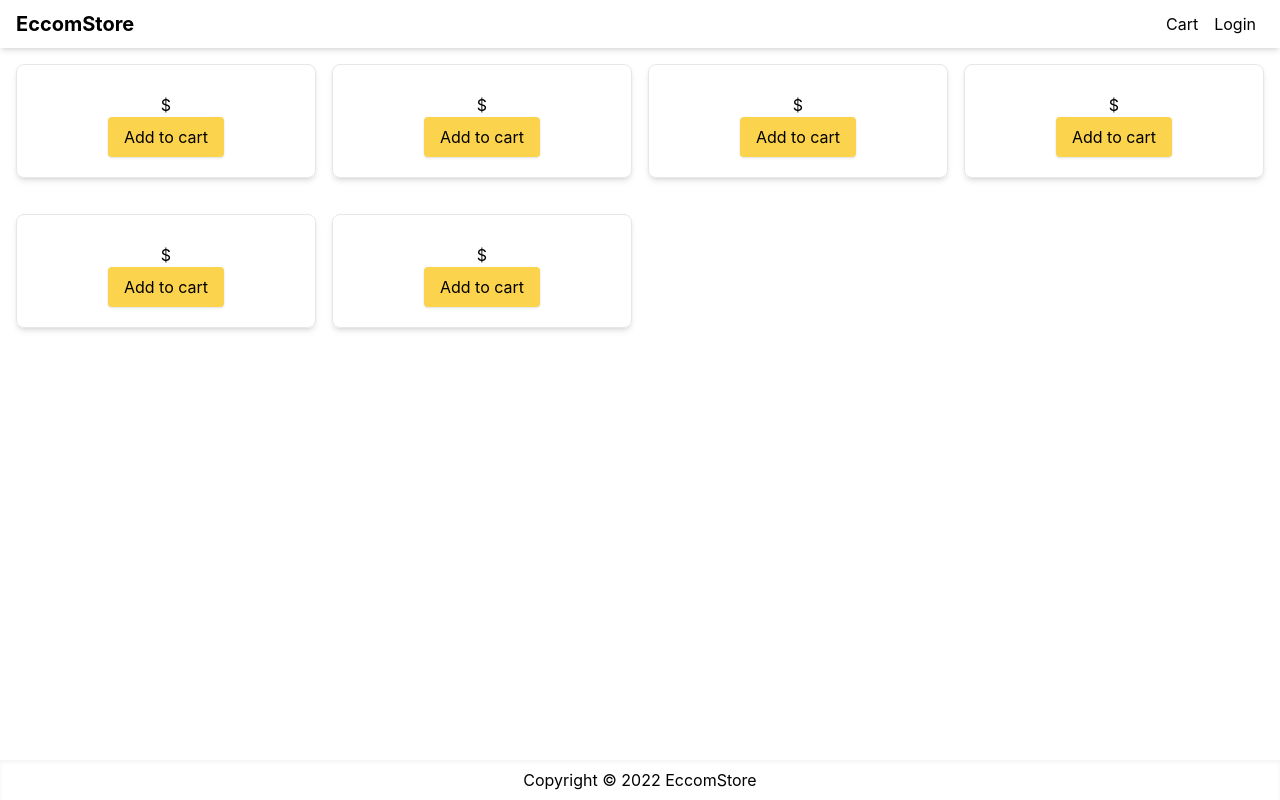
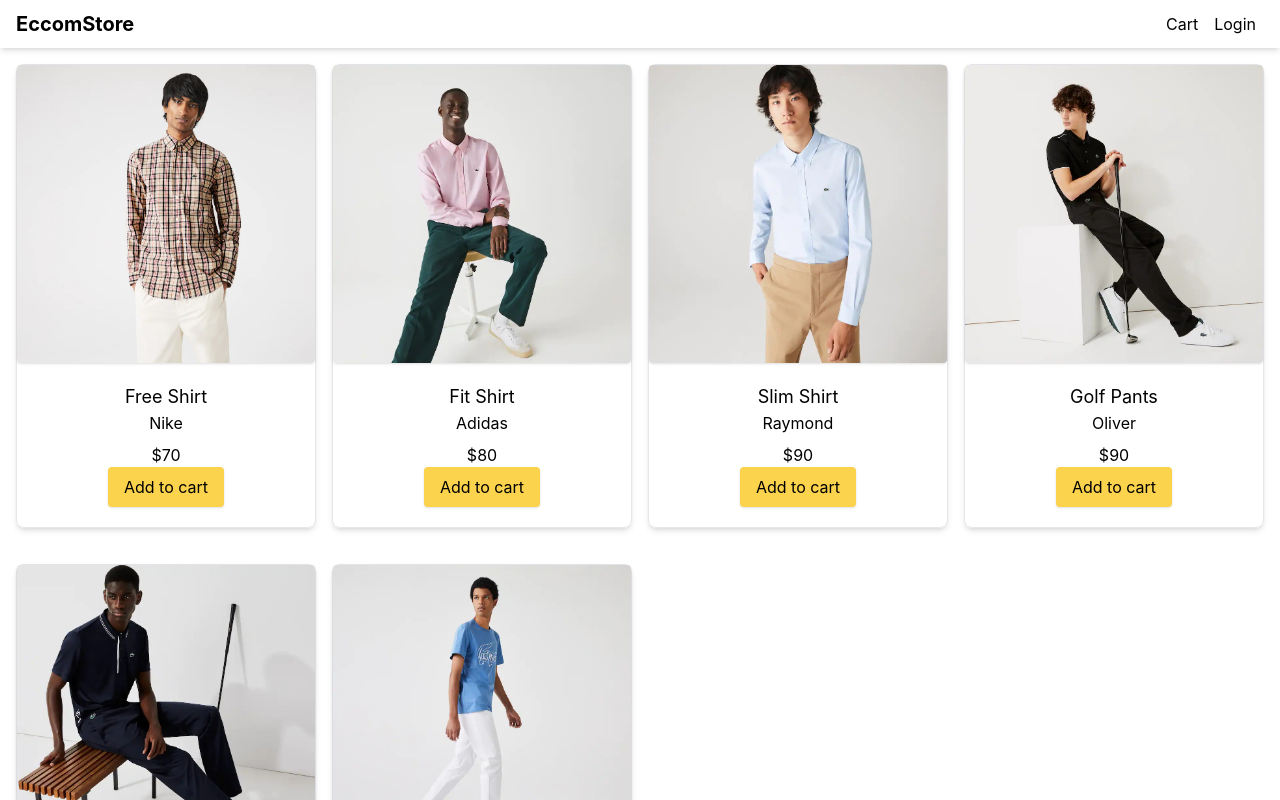
Before and after one commit to Bunlong22/ecoomstore, a Next.js app: page / in a window 1280 px wide. Shown: the top 800 px of the page. Built offline with nearby package versions, Linux system fonts and the light colour scheme.

Commit message:
fix display product. have not fix dynamic route

```diff
--- a/components/layout/ProductItem.js
+++ b/components/layout/ProductItem.js
@@ -3,7 +3,7 @@
 import React from 'react';
 
 
-export default function ProductItem(product) {
+export default function ProductItem({product}) {
   return (
     // Create Card components in homepage
     <div className="card">
--- a/package.json
+++ b/package.json
@@ -14,6 +14,7 @@
     "react-dom": "18.2.0"
   },
   "devDependencies": {
+    "@types/react": "^18.0.21",
     "autoprefixer": "^10.4.12",
     "eslint": "8.25.0",
     "eslint-config-next": "12.3.1",
--- a/pages/index.js
+++ b/pages/index.js
@@ -5,8 +5,6 @@
 
 export default function Home() {
   return (
-    <div>
-
     <Layout title="Home Page">
       <div className="grid grid-cols-1 gap-4 md:grid-cols-3 lg:grid-cols-4">
         {data.products?.map((product) => (
@@ -14,6 +12,5 @@
         ))}
       </div>
     </Layout>
-    </div>
-  )
+  );
 }
--- /dev/null
+++ b/pages/products/[slug].js
@@ -0,0 +1,20 @@
+import Image from 'next/image';
+import Link from 'next/link';
+import { useRouter } from 'next/router';
+import React from 'react';
+import Layout from '../../components/Layout';
+import data from '../../utils/data';
+
+export default function ProductScreen() {
+  const { query } = useRouter();
+  const { slug } = query;
+  const product = data.products.find((x) => x.slug === slug);
+  if (!product) {
+    return <div>Produt Not Found</div>;
+  }
+  return (
+    <Layout title={product.name}>
+      <h1>{product.name}</h1>
+    </Layout>
+  );
+}
```
Also changed, not shown: 2 other files (tests, documents, lock files or other folders).
